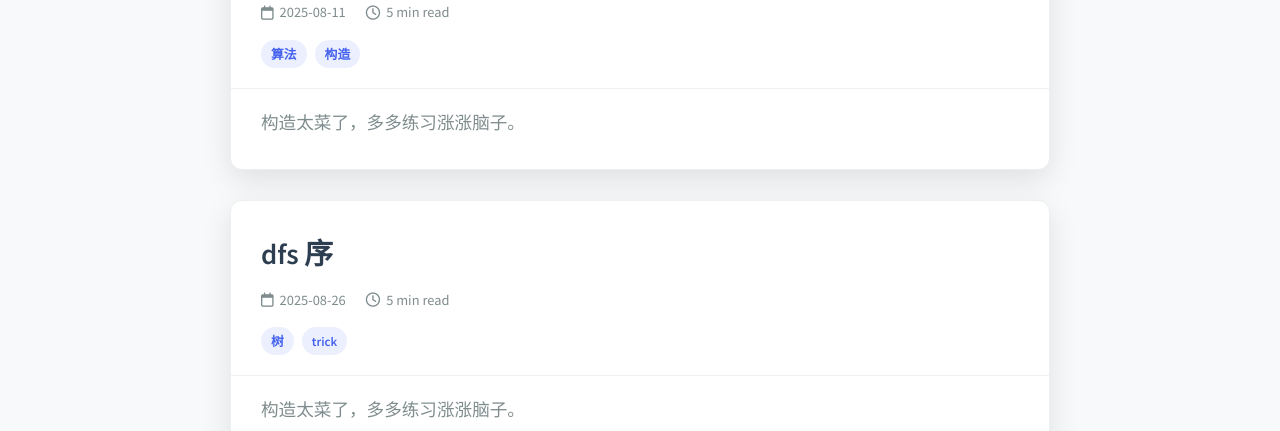
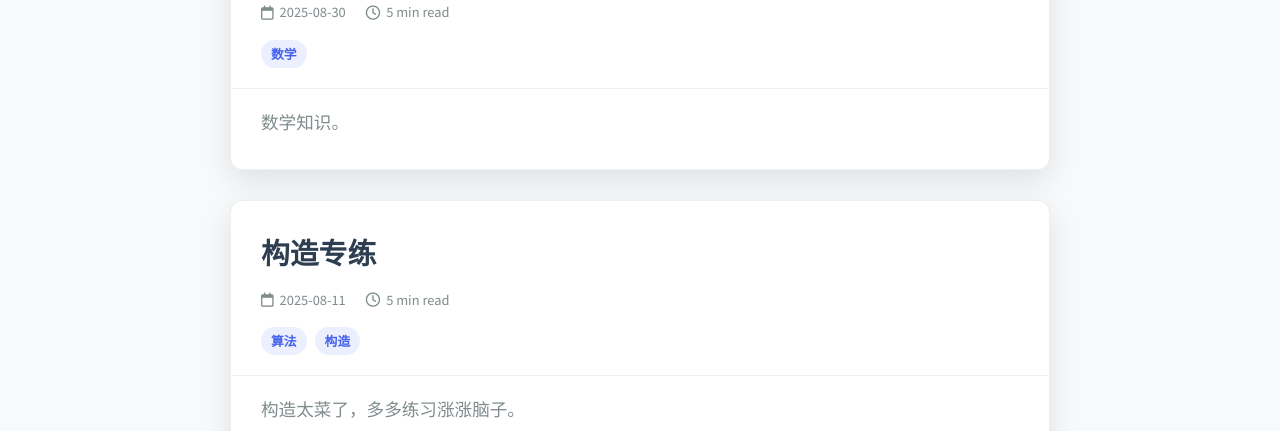
Before and after one commit to Merge-all/Merge-all.github.io, a plain HTML site: page blogs/index.html in a window 1280 px wide. Shown: the part 669-1100 px from the top of the page. Drawn offline with nearby package versions, Linux system fonts and the light colour scheme.

Commit message:
Update index.html

```diff
--- a/blogs/index.html
+++ b/blogs/index.html
@@ -524,6 +524,28 @@
         <div class="post-excerpt">记录在 OI 学习过程中积累的实用技巧与代码片段。</div>
     </article>
 
+    <article class="post" data-tags="数学">
+        <div class="post-header">
+            <h2 class="post-title" onclick="loadPost('https://raw.githubusercontent.com/Merge-all/Merge-all.github.io/main/blogs/posts/2025-08-30-%E6%95%B0%E8%AE%BA.md', 1)">
+                数论专题
+            </h2>
+            <div class="post-meta">
+                <div class="post-meta-item">
+                    <i class="far fa-calendar"></i>
+                    <span>2025-08-30</span>
+                </div>
+                <div class="post-meta-item">
+                    <i class="far fa-clock"></i>
+                    <span>5 min read</span>
+                </div>
+            </div>
+            <div class="post-tags">
+                <span class="post-tag">数学</span>
+            </div>
+        </div>
+        <div class="post-excerpt">数学知识。</div>
+    </article>
+
     <article class="post" data-tags="算法 构造">
         <div class="post-header">
             <h2 class="post-title" onclick="loadPost('https://raw.githubusercontent.com/Merge-all/Merge-all.github.io/main/blogs/posts/2025-08-11-%E6%9E%84%E9%80%A0%E4%B8%93%E7%BB%83.md', 1)">
```
